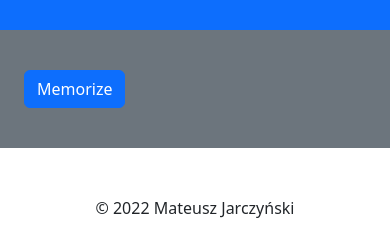
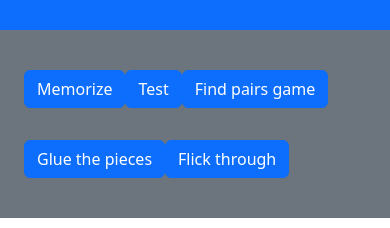
Before and after one commit to mat-jar/flashcards-front, a React (Create React App) app: page /flashcard_sets/1 in a window 390 px wide. Shown: the part 433-661 px from the top of the page. Built offline with nearby package versions, Linux system fonts and the light colour scheme; no server answers; what @mars/heroku-js-runtime-env would draw is missing.

Commit message:
Position memorize progress bar for mobile and update css

```diff
--- a/src/components/FlashcardSet.js
+++ b/src/components/FlashcardSet.js
@@ -141,6 +141,44 @@ axios
         });
         }}
         >Memorize</button>
+
+        <button className="btn btn-primary btn-block my-3"
+        onClick={(e) => {
+          e.preventDefault();
+          this.setState({
+            mode: "memorize",
+          });
+          }}
+          >Test</button>
+
+          <button className="btn btn-primary btn-block my-3"
+          onClick={(e) => {
+            e.preventDefault();
+            this.setState({
+              mode: "memorize",
+            });
+            }}
+            >Find pairs game</button>
+
+            <button className="btn btn-primary btn-block my-3"
+            onClick={(e) => {
+              e.preventDefault();
+              this.setState({
+                mode: "memorize",
+              });
+              }}
+              >Glue the pieces</button>
+
+              <button className="btn btn-primary btn-block my-3"
+              onClick={(e) => {
+                e.preventDefault();
+                this.setState({
+                  mode: "memorize",
+                });
+                }}
+                >Flick through</button>
+
+
     </div>
     </>
     )}
--- a/src/custom.css
+++ b/src/custom.css
@@ -116,6 +116,7 @@ filter: brightness(90%);
 
 .memorize-card .front {
   position: absolute;
+  backface-visibility: hidden;
   width: 90%;
   height: 90%;
   display: flex;
@@ -236,20 +237,6 @@ filter: brightness(90%);
 transform: perspective(800px) rotateY(180deg) !important;
 }
 
-@media (max-width: 700px) {
-  .memorize-card {
-  width: 70%;
-  height: 190px;
-  }
-  .memorize-container {
-    height: 250px;
-  }
-  .first, .second, .third, .fourth, .fifth {
-    font-size: 1.5rem;
-  }
-}
-
-
 .flashcards-progress-bar-container {
   transform: translate(0, -180px);
   height: 25px;
@@ -276,3 +263,19 @@ transform: perspective(800px) rotateY(180deg) !important;
 .memorize-start-again {
   position: absolute;
 }
+
+@media (max-width: 700px) {
+  .memorize-card {
+  width: 70%;
+  height: 190px;
+  }
+  .memorize-container {
+    height: 250px;
+  }
+  .first, .second, .third, .fourth, .fifth {
+    font-size: 1.5rem;
+  }
+  .flashcards-progress-bar-container {
+    transform: translate(0, -125px);
+  }
+}
```
